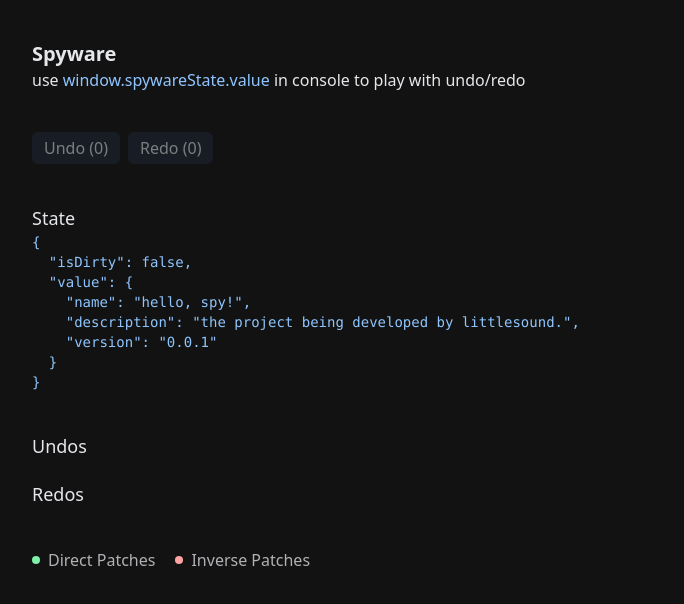
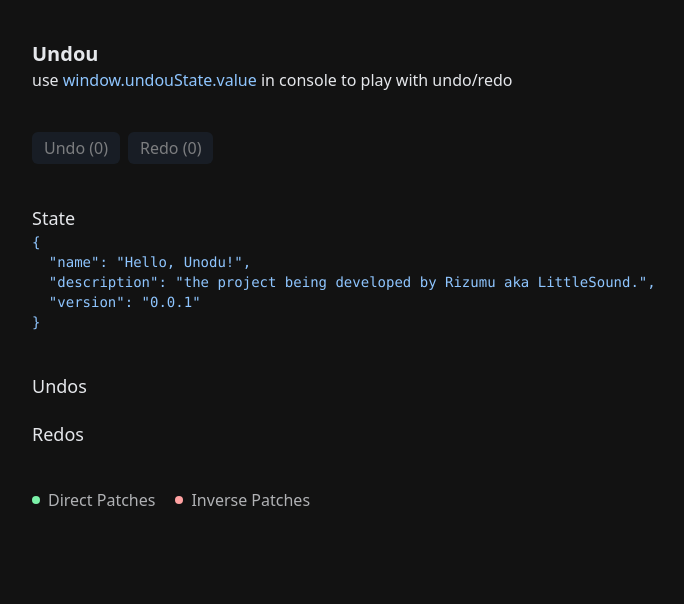
Before and after one commit to LittleSound/spyware, a Vue app: page / in a window 1280 px wide. Shown: the top 604 px of the page, without its empty margins (8-692 px from the left). Built offline with nearby package versions, Linux system fonts and the light colour scheme; a web font is replaced by a local one.

Commit message:
refactor!: rename undou apis

```diff
--- a/app/pages/index.vue
+++ b/app/pages/index.vue
@@ -1,6 +1,7 @@
 <script setup lang="ts">
 import type { Patch } from 'undou'
 import { patchState, undou } from 'undou'
+import { version } from '~/../package.json'
 
 interface PatchItem {
   direct: Patch[]
@@ -10,9 +11,9 @@ const undoStack = ref<PatchItem[]>([])
 const redoStack = ref<PatchItem[]>([])
 
 const state = undou({
-  name: 'hello, spy!',
-  description: 'the project being developed by littlesound.',
-  version: '0.0.1',
+  name: 'Hello, Unodu!',
+  description: 'the project being developed by Rizumu aka LittleSound.',
+  version,
 }, (patches, inversePatches) => {
   undoStack.value.push(markRaw({
     direct: patches,
@@ -39,16 +40,16 @@ function redo() {
   patchState(state, patch.direct)
 }
 
-;(window as any).spywareState = state
+;(window as any).undouState = state
 </script>
 
 <template>
   <div p10 flex="~ col gap-10">
     <div>
       <h1 text-xl font-900>
-        Spyware
+        Undou
       </h1>
-      <p>use <span class="text-blue-300">window.spywareState.value</span> in console to play with undo/redo</p>
+      <p>use <span class="text-blue-300">window.undouState.value</span> in console to play with undo/redo</p>
     </div>
 
     <div flex="~ gap-2">
@@ -64,7 +65,7 @@ function redo() {
       <h2 text-lg font-100>
         State
       </h2>
-      <pre class="text-sm text-blue-300 font-mono whitespace-pre-wrap break-words" v-text="JSON.stringify(showState, null, 2)" />
+      <pre class="text-sm text-blue-300 font-mono whitespace-pre-wrap break-words" v-text="JSON.stringify(showState.value, null, 2)" />
     </div>
 
     <div flex="~ col gap-5">
--- a/packages/undou/src/undou.ts
+++ b/packages/undou/src/undou.ts
@@ -7,7 +7,7 @@ import { applyPatches, createDraft, finishDraft, isDraft } from 'immer'
 const STATE_SOURCE = Symbol('state-source')
 const STATE_SYMBOL = Symbol('state-symbol')
 
-export interface SpiedState<T extends Objectish> {
+export interface UndouState<T extends Objectish> {
   readonly [STATE_SYMBOL]: true
   [STATE_SOURCE]: T
   readonly isDirty: boolean
@@ -20,13 +20,13 @@ export interface SpiedState<T extends Objectish> {
 /**
  * 返回 undou State 并记录对它的修改历史。
  */
-export function undou<T extends Objectish>(source: T, patchListener?: PatchListener | undefined, scheduler?: (commit: () => void) => void): SpiedState<T> {
+export function undou<T extends Objectish>(source: T, patchListener?: PatchListener | undefined, scheduler?: (commit: () => void) => void): UndouState<T> {
   let draft = createDraft(source) as Record<string | number | symbol, any>
   let cacheKey = 0
   let pendingPromise: Promise<void> | undefined
   let isDirty = false
 
-  if (isSpyware(source)) {
+  if (isUndou(source)) {
     throw new Error('The source has been handled by an state proxy.')
   }
 
@@ -183,7 +183,7 @@ export function undou<T extends Objectish>(source: T, patchListener?: PatchListe
  * 将修改记录应用到状态上并修改状态。
  * 如果状态是脏的，则先提交修改记录。
  */
-export function patchState(state: SpiedState<Objectish>, patches: Patch[]) {
+export function patchState(state: UndouState<Objectish>, patches: Patch[]) {
   state.commit()
   let source = state[STATE_SOURCE]
   source = applyPatches(source, patches)
@@ -197,15 +197,15 @@ export function patchState(state: SpiedState<Objectish>, patches: Patch[]) {
  *
  * 设计单独的 forkState API 将相比于直接将 state 传入 useImmerProxy 带来更清晰的语义。
  */
-export function forkState<T extends Objectish>(state: SpiedState<T>, patchListener?: PatchListener | undefined): SpiedState<T> {
+export function forkState<T extends Objectish>(state: UndouState<T>, patchListener?: PatchListener | undefined): UndouState<T> {
   state.commit()
   const raw = state[STATE_SOURCE]
   return undou(raw, patchListener)
 }
 
 /**
- * 判断一个值是不是 Spyware State
+ * 判断一个值是不是 Undou State
  */
-export function isSpyware(value: any): value is SpiedState<Objectish> {
+export function isUndou(value: any): value is UndouState<Objectish> {
   return typeof value === 'object' && value !== null && (value as any)[STATE_SYMBOL] === true
 }
```
Also changed, not shown: 1 other file (tests, documents, lock files or other folders).
